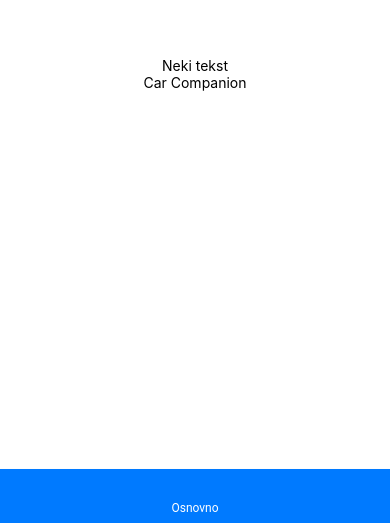
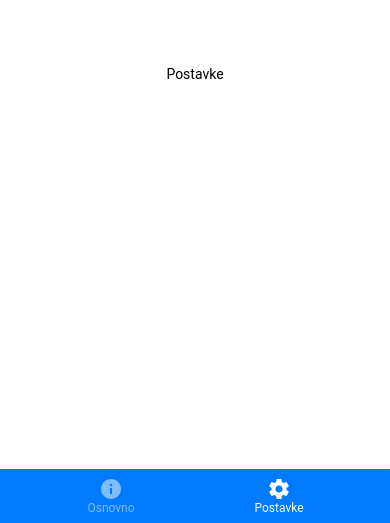
Before and after one commit to dgrzanov/car-companion, a React Native app: screen /Postavke in a window 390 px wide. Shown: the part 321-844 px from the top of the page. Built offline with nearby package versions, Linux system fonts and the light colour scheme.

Commit message:
+ settings screen

```diff
--- a/src/navigation/MainTabNavigator.tsx
+++ b/src/navigation/MainTabNavigator.tsx
@@ -1,12 +1,15 @@
 import * as React from 'react';
 import { createMaterialBottomTabNavigator } from "@react-navigation/material-bottom-tabs"
 import MainScreen from '../screens/MainScreen';
+import SettingsScreen from '../screens/SettingsScreen';
+
+const Tab = createMaterialBottomTabNavigator()
 
 function MainTabNavigator() {
-    const Tab = createMaterialBottomTabNavigator()
     return (
         <Tab.Navigator>
-            <Tab.Screen name="Osnovno" component={MainScreen} />
+            <Tab.Screen name="Osnovno" component={MainScreen} options={{ tabBarIcon: "information" }} />
+            <Tab.Screen name="Postavke" component={SettingsScreen} options={{ tabBarIcon: "cog" }} />
         </Tab.Navigator>
     );
 }
--- /dev/null
+++ b/src/screens/SettingsScreen.tsx
@@ -0,0 +1,22 @@
+import * as React from 'react';
+import { StyleSheet, View } from 'react-native';
+import { Text } from 'react-native-paper';
+
+function SettingsScreen() {
+    return (
+        <View style={styles.container}>
+            <Text> Postavke </Text>
+        </View>
+     );
+}
+
+const styles = StyleSheet.create({
+  container: {
+    flex: 1,
+    backgroundColor: '#fff',
+    alignItems: 'center',
+    justifyContent: 'center',
+  },
+});
+
+export default SettingsScreen;
```
